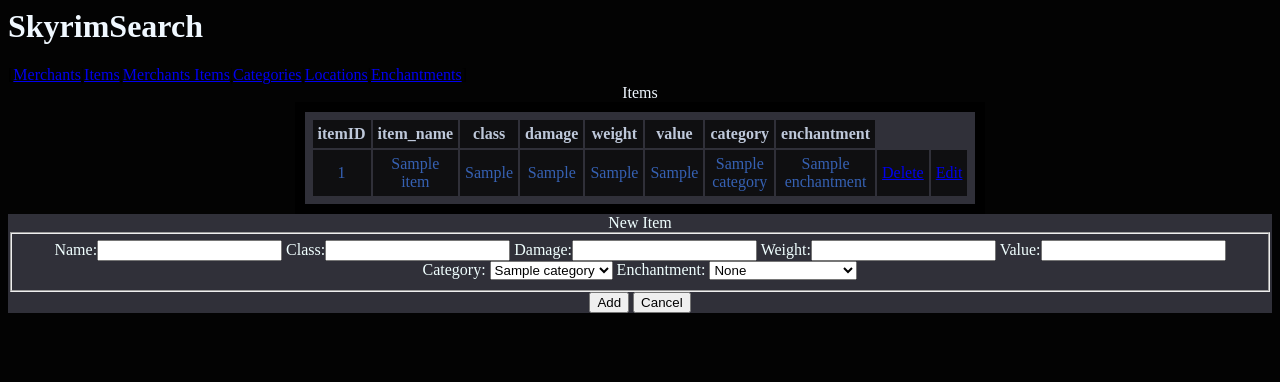
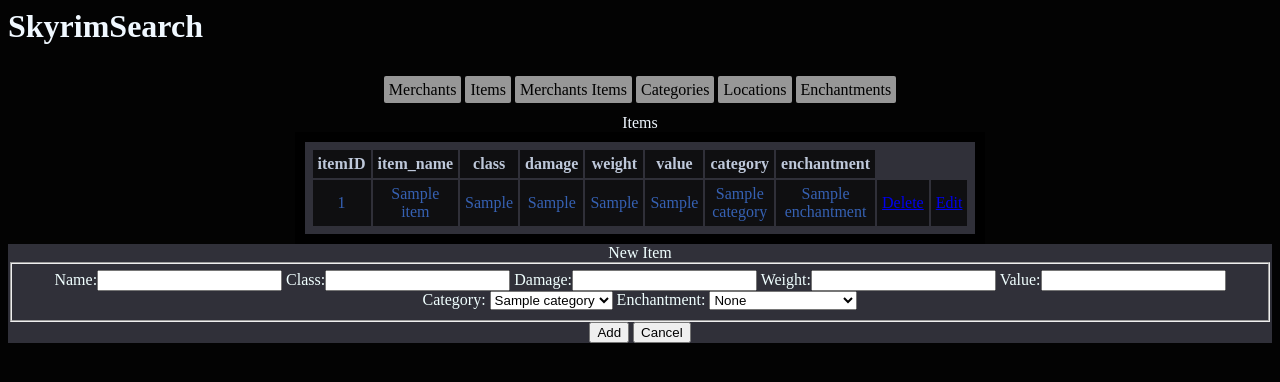
Before and after one commit to Spatch7/SkyrimDB, a Flask app: page /Items in a window 1280 px wide. Shown: the top 382 px of the page. Run offline with Flask 2, Linux system fonts and the light colour scheme; tables that the repository leaves empty or names only in its code hold one stand-in row (values such as "Sample post"); data that the repository does not hold is empty; some libraries are stand-ins or nearby versions.

Commit message:
Added styling to pages

```diff
--- a/FlaskApp/static/css/style.css
+++ b/FlaskApp/static/css/style.css
@@ -7,9 +7,6 @@
 }
 
 body {
-    /* margin: 0;
-    padding: 0;
-    font-family: "Helvetica Neue", Helvetica, Arial, sans-serif; */
     background-color: rgb(3, 3, 3);
   }
 
@@ -21,8 +18,6 @@
     text-align: center;
     padding: 6px;
     border: 10px solid;
-    /* border-color: rgba(49, 49, 58, 0.986);
-     color:rgb(54, 97, 179); */
     background-color: rgba(49, 49, 58, 0.986);
 }
 
@@ -53,3 +48,42 @@
     color:azure;
     background-color: rgba(49, 49, 58, 0.986);
 }
+
+.admin {
+    text-align: center;
+    margin:auto;
+    margin-left: auto;
+    margin-right: auto;
+}
+
+a.admin {
+    display:block;
+    text-align: center;
+}
+
+
+a.navigation {
+text-decoration: none;
+text-align: center;
+margin-left: auto;
+margin-right: auto;
+line-height: 3;
+color: black;
+border-radius: 2px;
+padding: 5px;
+}
+
+a.navigation:link, a.navigation:visited, a.navigation:focus {
+text-decoration: none;
+background: rgb(151, 151, 151);
+}
+
+a.navigation:hover {
+background: rgb(100, 100, 100);
+}
+
+a.navigation:active {
+text-decoration: none;
+background: rgb(115, 160, 245);
+color: white;
+}
--- a/FlaskApp/templates/Items.j2
+++ b/FlaskApp/templates/Items.j2
@@ -5,7 +5,14 @@
     </head>
     <body>
         <h1>SkyrimSearch</h1>
-        [<a href="/Merchants">Merchants</a>|<a href="/Items">Items</a>|<a href="/Merchants_Items">Merchants Items</a>|<a href="/Categories">Categories</a>|<a href="/Locations">Locations</a>|<a href="/Enchantments">Enchantments</a>]
+        <div class="admin">
+        <a href="/Merchants" class="navigation">Merchants</a>
+        <a href="/Items" class="navigation">Items</a>
+        <a href="/Merchants_Items" class="navigation">Merchants Items</a>
+        <a href="/Categories" class="navigation">Categories</a>
+        <a href="/Locations" class="navigation">Locations</a>
+        <a href="/Enchantments" class="navigation">Enchantments</a>
+        </div>
 
         <div id='display'>
             <table border='1' cellpadding='5'>
```
Also changed, not shown: FlaskApp/templates/Categories.j2 (+8 -1 lines), FlaskApp/templates/Edit_Item.j2 (+8 -1 lines), FlaskApp/templates/Enchantments.j2 (+8 -1 lines), FlaskApp/templates/Locations.j2 (+8 -1 lines), FlaskApp/templates/Merchants.j2 (+9 -1 lines).
